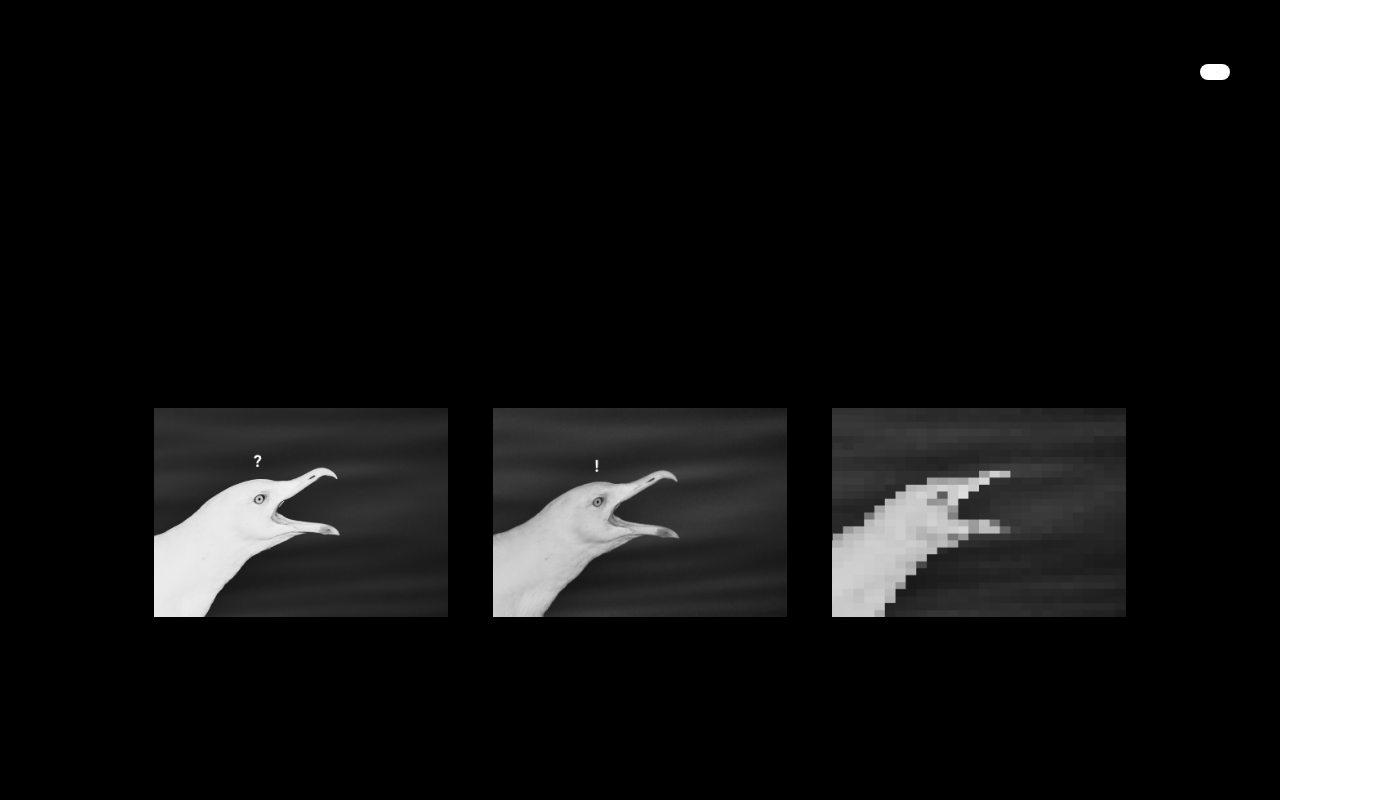
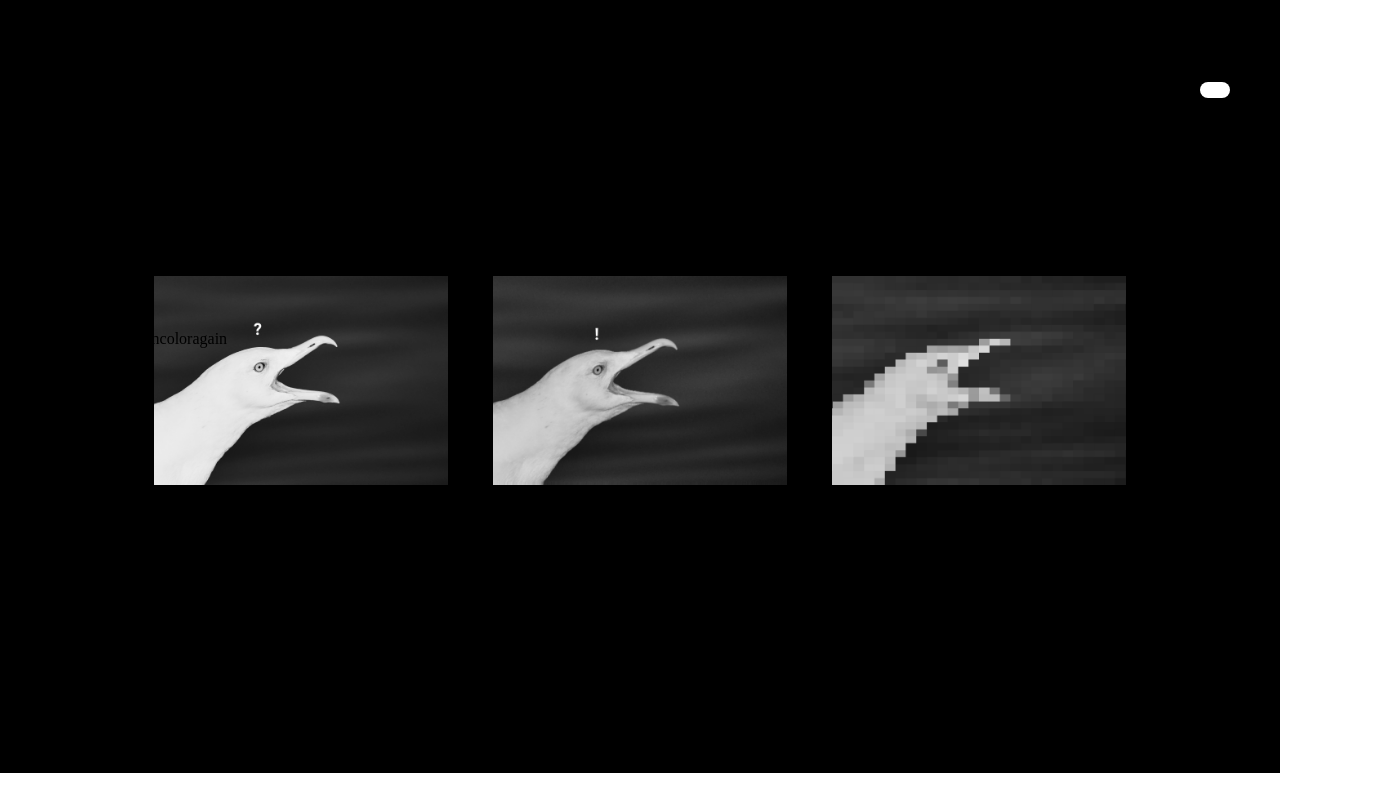
Before and after one commit to pinkishincoloragain/whoami, a React (Create React App) app: page / in a window 1280 px wide. Shown: the top 800 px of the page, 1380 px wide, since content can reach past the window. Built offline with nearby package versions, Linux system fonts and the light colour scheme; no server answers.

Commit message:
added landing page banner

```diff
--- a/src/styles/Landing.scss
+++ b/src/styles/Landing.scss
@@ -2,18 +2,14 @@
   display: flex;
   flex-direction: column;
   background-color: white;
+  transition: 0.3s;
+  // position: absolute;
 
-  #fish {
-    stroke-dasharray: 242;
-    stroke-dashoffset: 242;
-    animation: draw 4s ease;
-    animation-fill-mode: forwards;
-
-    @keyframes draw {
-      to {
-        stroke-dashoffset: 0;
-      }
-    }
+  .floating_letters {
+    position: relative;
+    top: 330px;
+    left: 100px;
+    z-index: 1;
   }
 
   .header {
--- a/src/views/Landing.js
+++ b/src/views/Landing.js
@@ -4,7 +4,6 @@ import about from "assets/about.png";
 import developer from "assets/developer.png";
 import interest from "assets/interest.png";
 import "styles/Landing.scss";
-import fish from "assets/fish.svg";
 
 function Landing() {
   const [bkgColor, setBkgColor] = useState("black");
@@ -22,6 +21,7 @@ function Landing() {
 
   return (
     <div id="full_landing" style={{ backgroundColor: bkgColor }}>
+      <div className="floating_letters">pinkishincoloragain</div>
       <div className="mode">
         {btnColor ? (
           <button
@@ -39,7 +39,6 @@ function Landing() {
         <Link className="link" to="/home">
           <div className="welcome_text">
             <b>Welcome!</b>
-            <img src={fish} className="fish"></img>
           </div>
         </Link>
       </div>
```
Also changed, not shown: src/styles/Interest.scss (added).
